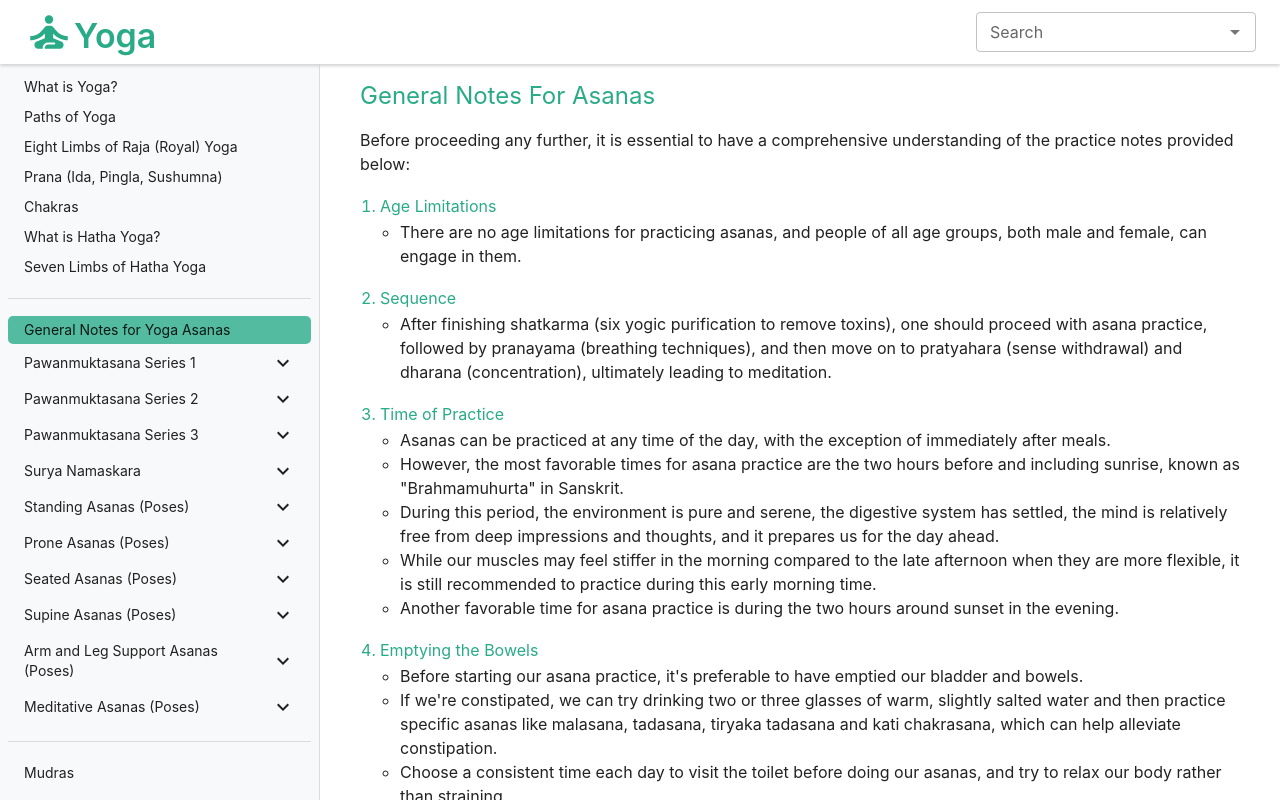
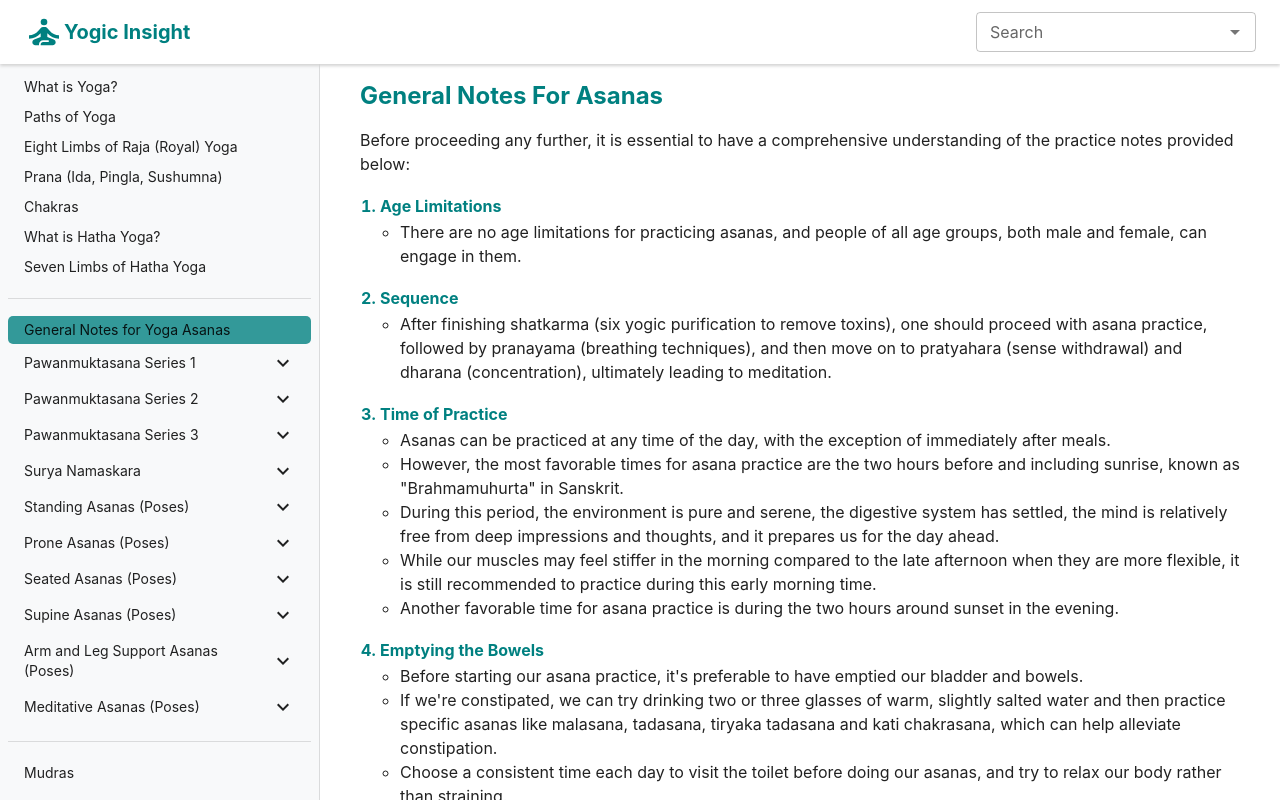
Before and after one commit to m-pooja-pawar/yogic-insight, a React (Vite) app: page /generalnotesforyogaasanas in a window 1280 px wide. Built offline with nearby package versions, Linux system fonts and the light colour scheme.

Commit message:
YI-0: Theme changes

```diff
--- a/src/components/asana.tsx
+++ b/src/components/asana.tsx
@@ -10,7 +10,7 @@ import {InstructionCarousel} from './instructionCarousel';
 export function Asana(data: AsanaData): JSX.Element {
   const header = (): JSX.Element => {
     return (
-      <Typography color='primary' component='p' mb={2} variant='h5'>
+      <Typography color='primary' component='p' fontWeight={'bolder'} mb={2} variant='h5'>
         {data.header} {data.header_en ? '(' + data.header_en + ')' : ''}
       </Typography>
     );
@@ -19,7 +19,7 @@ export function Asana(data: AsanaData): JSX.Element {
   const startingPosition = (): JSX.Element => {
     return data.startingPosition ? (
       <Box>
-        <Typography color='primary' component='p'>
+        <Typography color='primary' component='p' fontWeight={'bolder'}>
           {data.startingPosition.header}
         </Typography>
         <Box sx={{textAlign: 'center', height: '200px', py: 2}}>
@@ -40,7 +40,7 @@ export function Asana(data: AsanaData): JSX.Element {
         {data.stage.map((stageData, stageIndex) => {
           return (
             <Fragment key={stageData.id}>
-              <Typography color='primary' component='p' mt={5}>
+              <Typography color='primary' component='p' fontWeight={'bolder'} mt={5}>
                 {data.stage.length === 1 ? 'Technique' : 'Practice ' + (stageIndex + 1) + '.'}
               </Typography>
               <Box sx={{my: 1}}>
@@ -87,7 +87,7 @@ export function Asana(data: AsanaData): JSX.Element {
   const generalInstructions = (): JSX.Element => {
     return data.info ? (
       <>
-        <Typography color='primary' component='p' mt={5}>
+        <Typography color='primary' component='p' fontWeight={'bolder'} mt={5}>
           General Instructions
         </Typography>
         <ul>
--- a/src/components/asanaSequence.tsx
+++ b/src/components/asanaSequence.tsx
@@ -41,10 +41,10 @@ export function AsanaSequence(data: AsanaSequenceList): JSX.Element {
                   }}>
                   <AsanaImage imgSrc={asanaElement.img}></AsanaImage>
                 </Box>
-                <Typography align='center' color='primary' component='p'>
+                <Typography align='center' color='primary' component='p' fontWeight={'bolder'}>
                   {index + 1}. {asanaElement.label}
                 </Typography>
-                <Typography align='center' color='primary' component='p' mb={2}>
+                <Typography align='center' color='primary' component='p' fontWeight={'bolder'} mb={2}>
                   {asanaElement.label_en ? '(' + asanaElement.label_en + ')' : ''}
                 </Typography>
               </Box>
@@ -68,7 +68,7 @@ export function AsanaSequence(data: AsanaSequenceList): JSX.Element {
 
   return (
     <Box>
-      <Typography color='primary' component='p' variant='h5'>
+      <Typography color='primary' component='p' fontWeight={'bolder'} variant='h5'>
         {data.header}
       </Typography>
       <Typography component='p' my={2}>
--- a/src/components/logo.tsx
+++ b/src/components/logo.tsx
@@ -7,10 +7,14 @@ export function Logo(): JSX.Element {
   return (
     <Box>
       <NavLink style={{textDecoration: 'none'}} to='/'>
-        <Box sx={{display: 'flex', alignItems: 'flex-end'}}>
-          <SelfImprovementIcon color='primary' sx={{fontSize: 50}}></SelfImprovementIcon>
-          <Typography color='primary' component='span' sx={{fontWeight: '600'}} variant='h4'>
-            Yoga
+        <Box
+          sx={{
+            display: 'flex',
+            alignItems: 'center',
+          }}>
+          <SelfImprovementIcon color='primary' sx={{fontSize: 40}}></SelfImprovementIcon>
+          <Typography color='primary' component='span' sx={{fontWeight: 'bold'}} variant='h6'>
+            Yogic Insight
           </Typography>
         </Box>
       </NavLink>
--- a/src/components/multipleSectionsWithHeader.tsx
+++ b/src/components/multipleSectionsWithHeader.tsx
@@ -24,7 +24,7 @@ export function MultipleSectionsWithHeader({
   const getSectionData = (element: SectionWithHeaderProp, typographyComponent: ElementType): JSX.Element => {
     return (
       <Box key={'box' + element.header} mt={2}>
-        <Typography color='primary' component={typographyComponent} variant='subtitle1'>
+        <Typography color='primary' component={typographyComponent} fontWeight='bolder' variant='subtitle1'>
           {element.header}
         </Typography>
         <ul style={{paddingInlineStart: '20px'}}>
@@ -42,7 +42,7 @@ export function MultipleSectionsWithHeader({
 
   return (
     <Box>
-      <Typography color='primary' component='p' mb={2} variant='h5'>
+      <Typography color='primary' component='p' fontWeight='bolder' mb={2} variant='h5'>
         {header}
       </Typography>
       <Typography component='p'>{short_description}</Typography>
--- a/src/components/sectionWithHeader.tsx
+++ b/src/components/sectionWithHeader.tsx
@@ -10,6 +10,7 @@ export function SectionWithHeader({header, data, sub_data}: SectionWithHeaderPro
         <Typography
           color='primary'
           component='p'
+          fontWeight='bolder'
           mt={subHeaderVariant ? 3 : 0}
           variant={subHeaderVariant ? 'body1' : 'h5'}>
           {sectionData.header}
--- a/src/theme/theme.tsx
+++ b/src/theme/theme.tsx
@@ -7,7 +7,7 @@ export const theme = createTheme({
       default: '#fffff',
     },
     primary: {
-      main: '#29AB87',
+      main: '#008080',
     },
     secondary: {
       main: '#F0EDEE',
```
